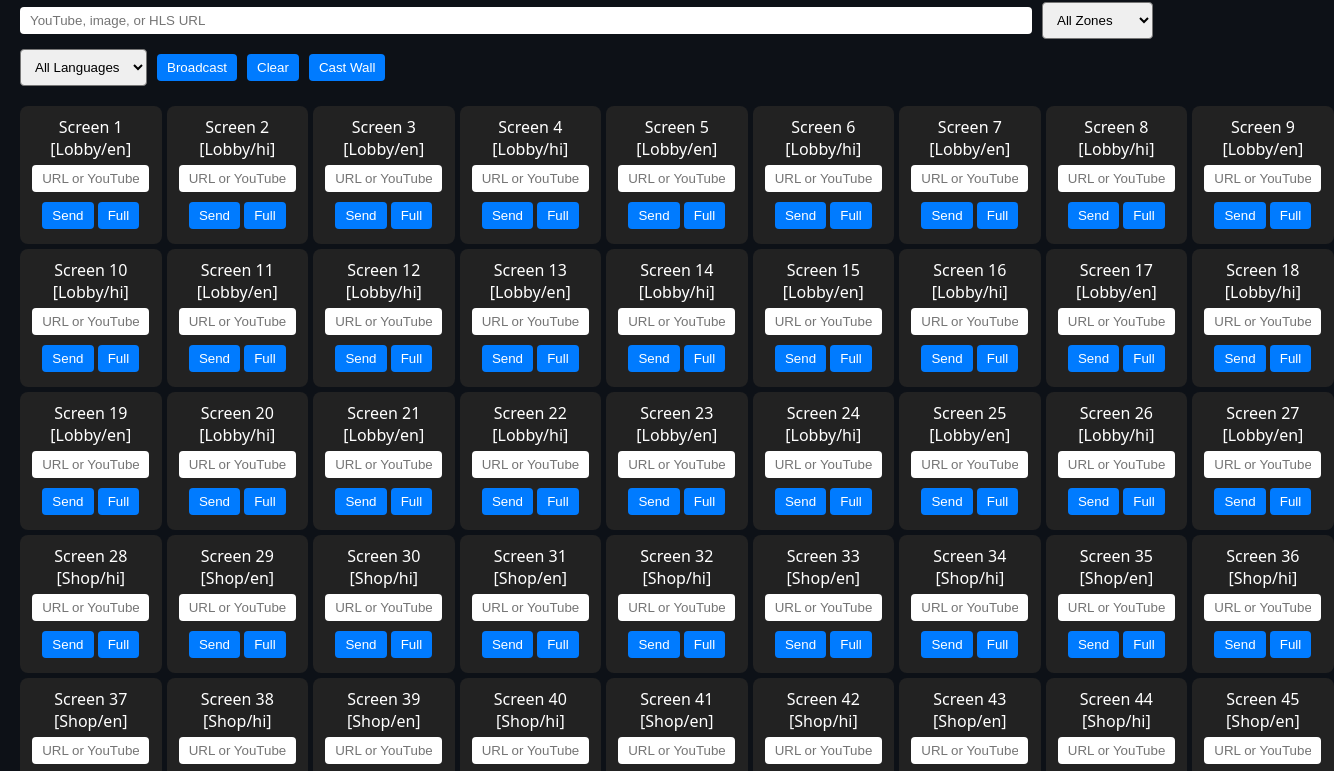
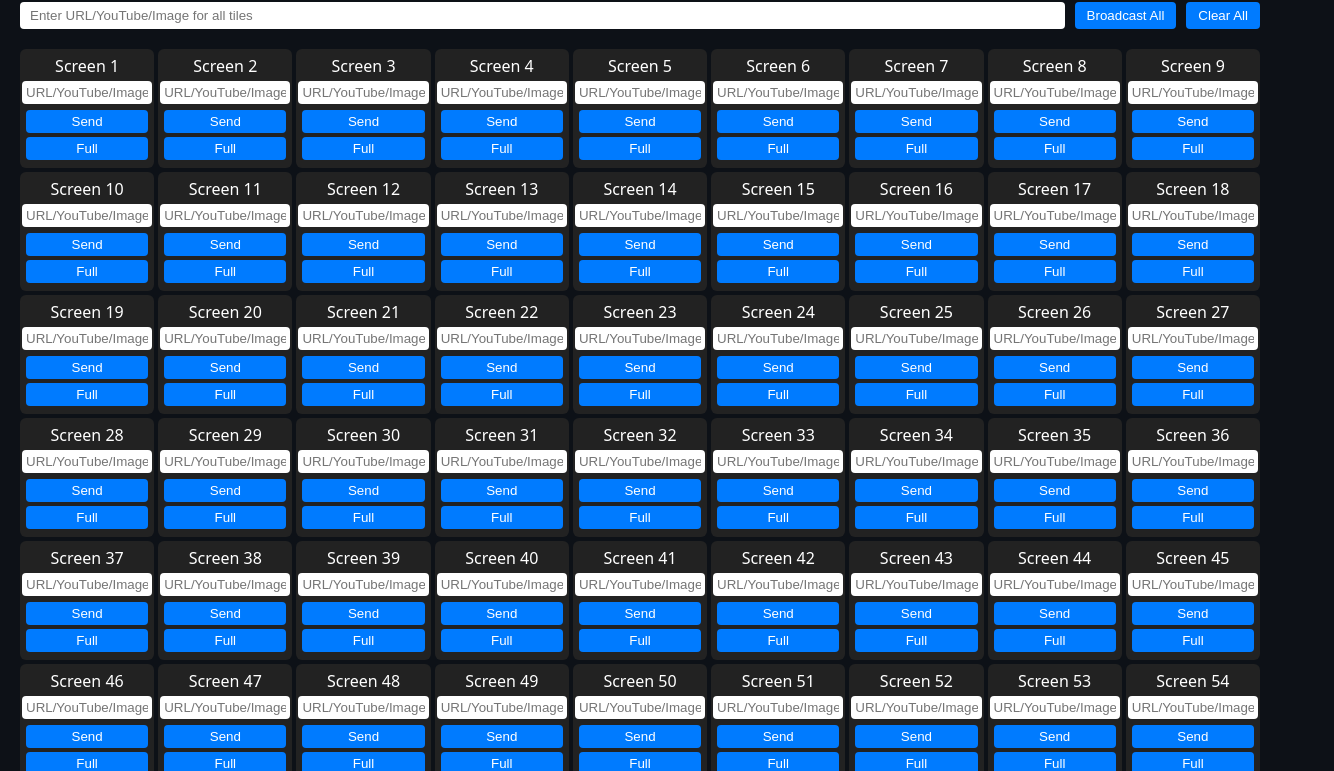
Before and after one commit to aditjoint/vspace.adamconsult.com, a plain HTML site: page sender.html in a window 1280 px wide. Shown: the part 77-848 px from the top of the page, 1334 px wide, since content can reach past the window. Drawn offline with Linux system fonts and the light colour scheme.

Commit message:
Update sender.html
Signed-off-by: Lalitendu Samantaray <aditjoint@gmail.com>

```diff
--- a/sender.html
+++ b/sender.html
@@ -3,121 +3,147 @@
 <head>
 <meta charset="UTF-8">
 <meta name="viewport" content="width=device-width, initial-scale=1.0">
-<title>ADAM Signage Control Panel</title>
+<title>ADAM Signage Sender Panel</title>
 <style>
-body { font-family: system-ui, sans-serif; background:#0d1117; color:#fff; margin:0; padding:20px; }
-h1 { font-size:1.5rem; margin-bottom:10px; }
-.grid { display:grid; grid-template-columns:repeat(9,1fr); gap:5px; }
-.tile { background:#222; padding:10px; text-align:center; border-radius:8px; cursor:pointer; transition:0.2s; }
-.tile:hover { background:#333; transform:scale(1.05); }
-input, button { padding:6px 10px; margin:5px 0; border:none; border-radius:4px; }
-input[type="text"] { width:80%; }
-button { cursor:pointer; background:#007bff; color:white; }
-button:hover { background:#0056b3; }
-.control-bar { margin-bottom:20px; display:flex; flex-wrap:wrap; gap:10px; }
-select { padding:6px 10px; border-radius:4px; }
+body {
+  font-family: system-ui, sans-serif;
+  background:#0d1117;
+  color:#fff;
+  margin:0;
+  padding:20px;
+}
+h1 {
+  font-size:1.5rem;
+  margin-bottom:10px;
+}
+.control-bar {
+  display:flex;
+  flex-wrap:wrap;
+  gap:10px;
+  margin-bottom:20px;
+}
+.control-bar input[type=text] {
+  flex:1;
+  padding:6px 10px;
+  border-radius:4px;
+  border:none;
+}
+.control-bar button {
+  padding:6px 12px;
+  border:none;
+  border-radius:4px;
+  background:#007bff;
+  color:#fff;
+  cursor:pointer;
+}
+.control-bar button:hover {
+  background:#0056b3;
+}
+.grid {
+  display:grid;
+  grid-template-columns:repeat(9,1fr);
+  gap:4px;
+}
+.tile {
+  background:#222;
+  padding:6px;
+  border-radius:6px;
+  display:flex;
+  flex-direction:column;
+  align-items:center;
+}
+.tile input {
+  width:100%;
+  margin:4px 0;
+  padding:4px;
+  border-radius:4px;
+  border:none;
+}
+.tile button {
+  width:100%;
+  margin:2px 0;
+  padding:4px;
+  border-radius:4px;
+  border:none;
+  cursor:pointer;
+  background:#007bff;
+  color:#fff;
+}
+.tile button:hover {
+  background:#0056b3;
+}
 </style>
 </head>
 <body>
-<h1>ADAM Digital Signage Control Panel</h1>
+<h1>ADAM Signage Sender Panel</h1>
 
 <div class="control-bar">
-  <input id="globalUrl" type="text" placeholder="YouTube, image, or HLS URL">
-  <select id="zoneSelect">
-    <option value="all">All Zones</option>
-    <option value="Lobby">Lobby</option>
-    <option value="Shop">Shop Floor</option>
-    <option value="Conference">Conference</option>
-  </select>
-  <select id="langSelect">
-    <option value="all">All Languages</option>
-    <option value="en">English</option>
-    <option value="hi">Hindi</option>
-  </select>
-  <button onclick="broadcastAll()">Broadcast</button>
-  <button onclick="clearAll()">Clear</button>
-  <button onclick="castWall()">Cast Wall</button>
+  <input type="text" id="globalUrl" placeholder="Enter URL/YouTube/Image for all tiles">
+  <button onclick="broadcastAll()">Broadcast All</button>
+  <button onclick="clearAll()">Clear All</button>
 </div>
 
 <div class="grid" id="grid"></div>
 
-<script src="https://www.gstatic.com/cv/js/sender/v1/cast_sender.js?loadCastFramework=1"></script>
 <script>
 const channel = new BroadcastChannel('signage-control');
 const tilesData = [];
+
+// Build 9x9 grid
 const grid = document.getElementById('grid');
-
-// Build 9x9 grid (81 tiles)
-for (let i = 0; i < 81; i++) {
+for(let i=0;i<81;i++){
   const tile = document.createElement('div');
   tile.className = 'tile';
+
   const zone = i < 27 ? 'Lobby' : (i < 54 ? 'Shop' : 'Conference');
-  const language = i % 2 === 0 ? 'en' : 'hi';
-  tilesData.push({ zone, language });
+  const language = i%2===0 ? 'en' : 'hi';
 
   tile.innerHTML = `
-    <div>Screen ${i+1} [${zone}/${language}]</div>
-    <input id="url${i}" type="text" placeholder="URL or YouTube">
+    <div>Screen ${i+1}</div>
+    <input id="url${i}" type="text" placeholder="URL/YouTube/Image">
     <button onclick="sendTo(${i})">Send</button>
     <button onclick="goFull(${i})">Full</button>
   `;
+
   grid.appendChild(tile);
+  tilesData.push({zone, language});
 }
 
-function normalizeYouTubeUrl(url) {
-  if (!url) return '';
-  if (url.includes("youtube.com/watch?v=")) {
-    const id = url.split("v=")[1].split("&")[0];
+// YouTube embed helper
+function normalizeYouTubeUrl(url){
+  if(!url) return '';
+  if(url.includes('youtube.com/watch?v=')){
+    const id = url.split('v=')[1].split('&')[0];
     return `https://www.youtube.com/embed/${id}?autoplay=1&mute=1`;
-  } else if (url.includes("youtu.be/")) {
-    const id = url.split("youtu.be/")[1];
+  } else if(url.includes('youtu.be/')){
+    const id = url.split('youtu.be/')[1];
     return `https://www.youtube.com/embed/${id}?autoplay=1&mute=1`;
   }
   return url;
 }
 
-function sendTo(index) {
+// Per-tile send
+function sendTo(index){
   const url = normalizeYouTubeUrl(document.getElementById(`url${index}`).value.trim());
-  if (!url) return;
-  const { zone, language } = tilesData[index];
-  const selZone = document.getElementById('zoneSelect').value;
-  const selLang = document.getElementById('langSelect').value;
-  if ((selZone === 'all' || selZone === zone) && (selLang === 'all' || selLang === language)) {
-    channel.postMessage({ action:'play', index, url, zone, language });
+  if(url){
+    channel.postMessage({action:'play', index, url});
   }
 }
 
-function goFull(index) {
-  channel.postMessage({ action:'fullscreen', index });
+// Per-tile full screen
+function goFull(index){
+  channel.postMessage({action:'fullscreen', index});
 }
 
-function broadcastAll() {
+// Broadcast all
+function broadcastAll(){
   const url = normalizeYouTubeUrl(document.getElementById('globalUrl').value.trim());
-  if (!url) return;
-  const selZone = document.getElementById('zoneSelect').value;
-  const selLang = document.getElementById('langSelect').value;
-  channel.postMessage({ action:'broadcast', url, zone: selZone, language: selLang });
+  if(url) channel.postMessage({action:'broadcast', url});
 }
 
-function clearAll() {
-  channel.postMessage({ action:'clear' });
-}
-
-// ---------------- Chromecast ----------------
-function castWall() {
-  const appID = 'CC1AD845'; // Default Receiver
-  const sessionRequest = new chrome.cast.SessionRequest(appID);
-  const apiConfig = new chrome.cast.ApiConfig(sessionRequest, null, null);
-  chrome.cast.initialize(apiConfig, ()=>console.log('Cast init'), e=>console.error(e));
-  chrome.cast.requestSession(session => {
-    console.log('Cast session started', session);
-    const mediaInfo = new chrome.cast.media.MediaInfo(
-      'https://YOUR_GITHUB_PAGES/receiver.html',
-      'text/html'
-    );
-    const request = new chrome.cast.media.LoadRequest(mediaInfo);
-    session.loadMedia(request, ()=>console.log('Receiver loaded'), e=>console.error(e));
-  }, e=>console.error(e));
+// Clear all
+function clearAll(){
+  channel.postMessage({action:'clear'});
 }
 </script>
 </body>
```
